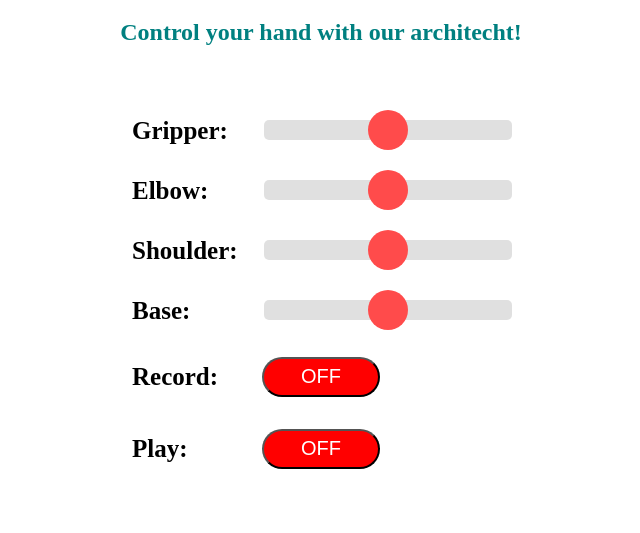
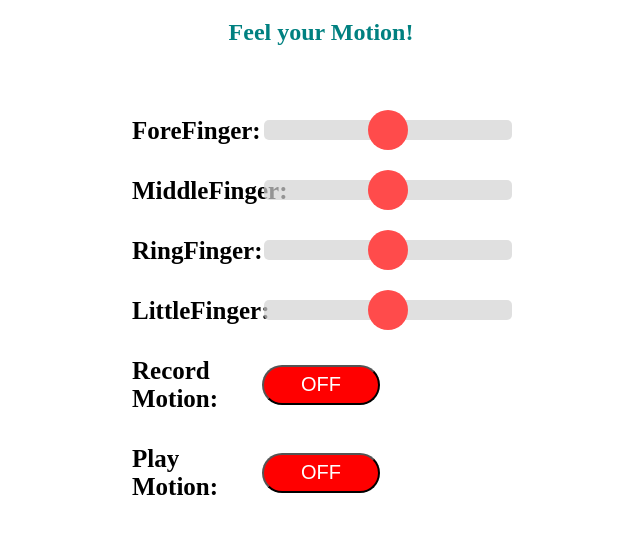
Before and after one commit to Rushi-31/robotp, a plain HTML site: page index.html in a window 1280 px wide. Shown: the part 61-594 px from the top of the page, without its empty margins (319-959 px from the left). Drawn offline with Linux system fonts and the light colour scheme.

Commit message:
Update index.html

```diff
--- a/index.html
+++ b/index.html
@@ -63,13 +63,13 @@
   <body class="noselect" align="center" style="background-color:White">
 
     <h1 style="color: teal;text-align:center;">Robotic Hand</h1>
-    <h2 style="color: teal;text-align:center;">Control your hand with our architecht!</h2>
+    <h2 style="color: teal;text-align:center;">Feel your Motion!</h2>
 
     <table id="mainTable" style="width:400px;margin:auto;table-layout:fixed" CELLSPACING=10>
       <tr/><tr/>
       <tr/><tr/>
       <tr>
-        <td style="text-align:left;font-size:25px"><b>Gripper:</b></td>
+        <td style="text-align:left;font-size:25px"><b>ForeFinger:</b></td>
         <td colspan=2>
          <div class="slidecontainer">
             <input type="range" min="0" max="180" value="90" class="slider" id="Gripper" oninput='sendButtonInput("Gripper",value)'>
@@ -78,7 +78,7 @@
       </tr>
       <tr/><tr/>
       <tr>
-        <td style="text-align:left;font-size:25px"><b>Elbow:</b></td>
+        <td style="text-align:left;font-size:25px"><b>MiddleFinger:</b></td>
         <td colspan=2>
          <div class="slidecontainer">
             <input type="range" min="0" max="180" value="90" class="slider" id="Elbow" oninput='sendButtonInput("Elbow",value)'>
@@ -87,7 +87,7 @@
       </tr>
       <tr/><tr/>
       <tr>
-        <td style="text-align:left;font-size:25px"><b>Shoulder:</b></td>
+        <td style="text-align:left;font-size:25px"><b>RingFinger:</b></td>
         <td colspan=2>
          <div class="slidecontainer">
             <input type="range" min="0" max="180" value="90" class="slider" id="Shoulder" oninput='sendButtonInput("Shoulder",value)'>
@@ -96,7 +96,7 @@
       </tr>
       <tr/><tr/>
       <tr>
-        <td style="text-align:left;font-size:25px"><b>Base:</b></td>
+        <td style="text-align:left;font-size:25px"><b>LittleFinger:</b></td>
         <td colspan=2>
          <div class="slidecontainer">
             <input type="range" min="0" max="180" value="90" class="slider" id="Base" oninput='sendButtonInput("Base",value)'>
@@ -105,13 +105,13 @@
       </tr>
       <tr/><tr/>
       <tr>
-        <td style="text-align:left;font-size:25px"><b>Record:</b></td>
+        <td style="text-align:left;font-size:25px"><b>Record Motion:</b></td>
         <td><input type="button" id="Record" value="OFF" ontouchend='onclickButton(this)'></td>
         <td></td>
       </tr>
       <tr/><tr/>
       <tr>
-        <td style="text-align:left;font-size:25px"><b>Play:</b></td>
+        <td style="text-align:left;font-size:25px"><b>Play Motion:</b></td>
         <td><input type="button" id="Play" value="OFF" ontouchend='onclickButton(this)'></td>
         <td></td>
       </tr>
```
